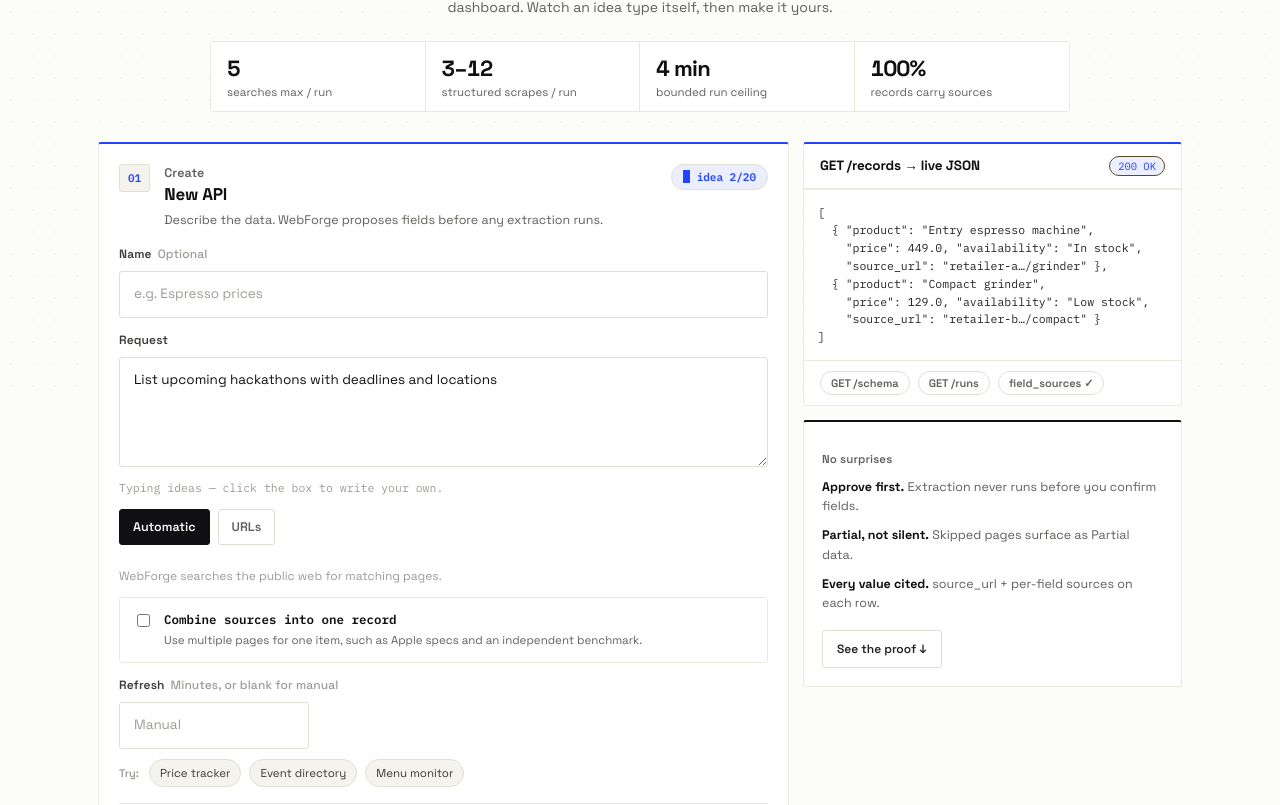
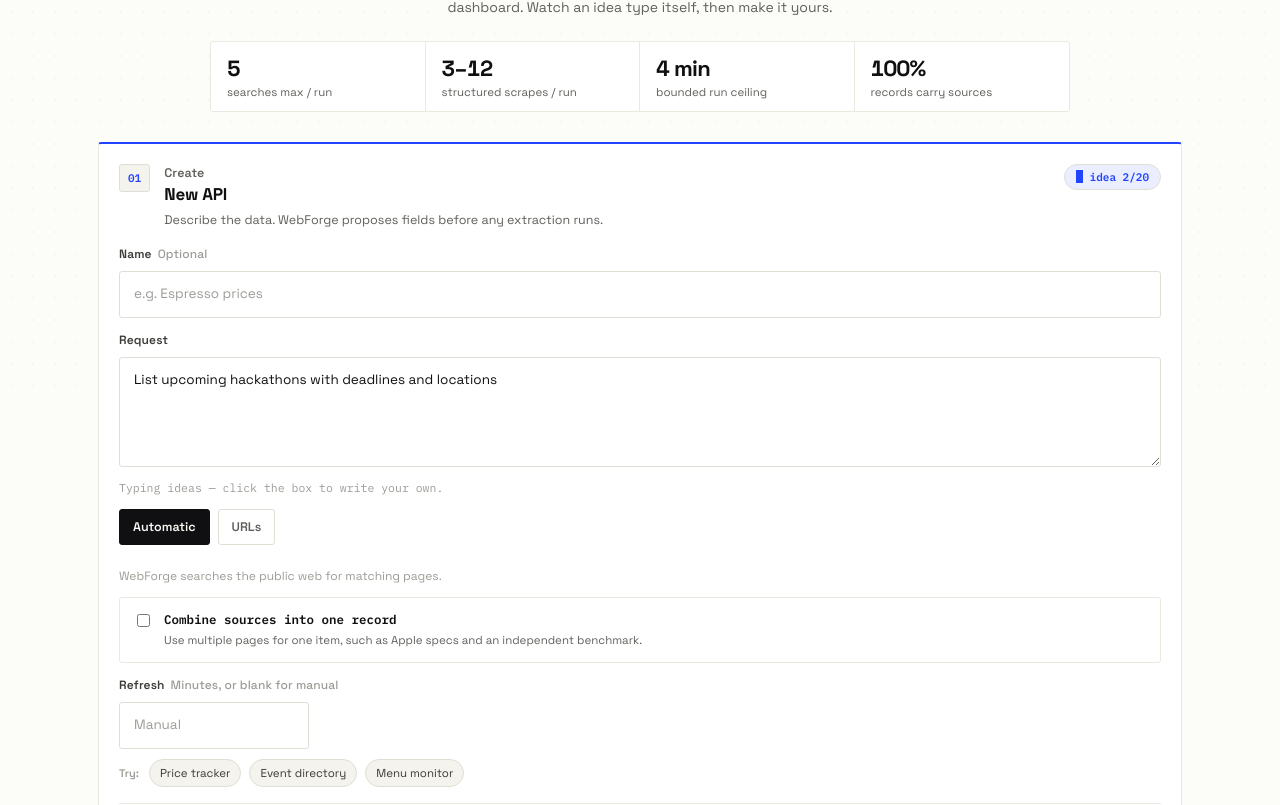
Before and after one commit to EthanMcMullen/WebForge, a Next.js app: page / in a window 1280 px wide. Shown: the part 395-1200 px from the top of the page. Built offline with nearby package versions, Linux system fonts and the light colour scheme.

Commit message:
Move landing output below API composer

```diff
--- a/src/app/globals.css
+++ b/src/app/globals.css
@@ -788,10 +788,10 @@
 .site-trust strong { display: block; font-size: 22px; letter-spacing: -0.03em; font-variant-numeric: tabular-nums; }
 .site-trust span { display: block; font-size: 11.5px; color: var(--muted); margin-top: 3px; }
 
-/* Hero demo: 2-col editorial — live composer left, what-you-get rail right */
-.site-create-grid { display: grid; grid-template-columns: 1.55fr 0.85fr; gap: 14px; align-items: start; }
+/* Hero demo: composer first, output and guarantees in a full-width row below */
+.site-create-grid { display: grid; grid-template-columns: minmax(0, 1fr); gap: 14px; align-items: start; }
 .site-create-grid .site-composer { margin-top: 0; height: 100%; }
-.site-side-stack { display: grid; gap: 14px; align-content: start; }
+.site-side-stack { display: grid; grid-template-columns: minmax(0, 1.35fr) minmax(280px, 0.65fr); gap: 14px; align-items: stretch; }
 .site-json-card { overflow: hidden; border-top: 2px solid var(--accent); }
 .site-json { border: 0; border-top: 1px solid var(--line-soft); border-radius: 0; max-height: none; }
 .site-guarantee-card { padding: 18px; border-top: 2px solid #101012; }
@@ -844,7 +844,7 @@
 .site-cta-actions .primary-button, .site-cta-actions .ghost-button { padding: 13px 20px; font-size: 14px; }
 
 @media (max-width: 1000px) {
-  .site-create-grid { grid-template-columns: 1fr; }
+  .site-side-stack { grid-template-columns: 1fr; }
   .site-bento { grid-template-columns: repeat(2, minmax(0, 1fr)); }
   .site-bento-large { grid-column: span 2; }
   .site-stats-band { grid-template-columns: 1fr 1fr; }
```
